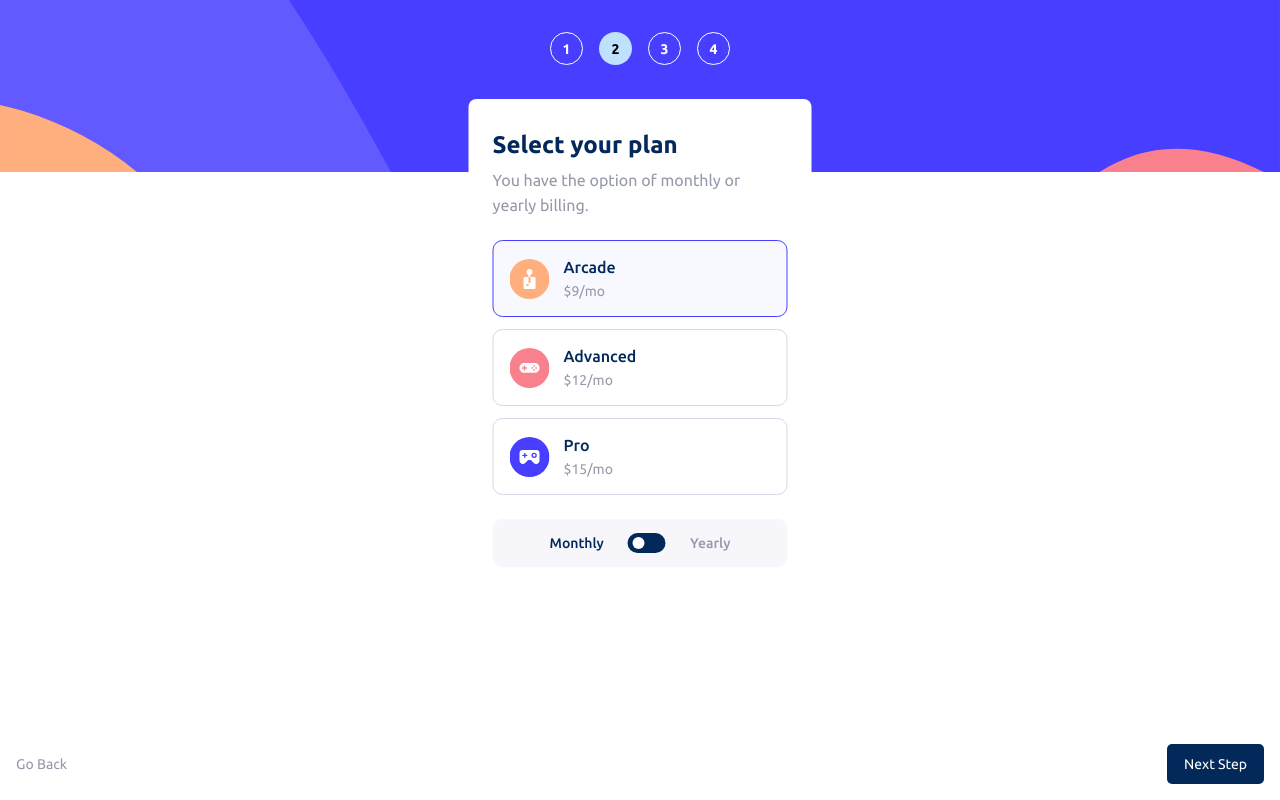
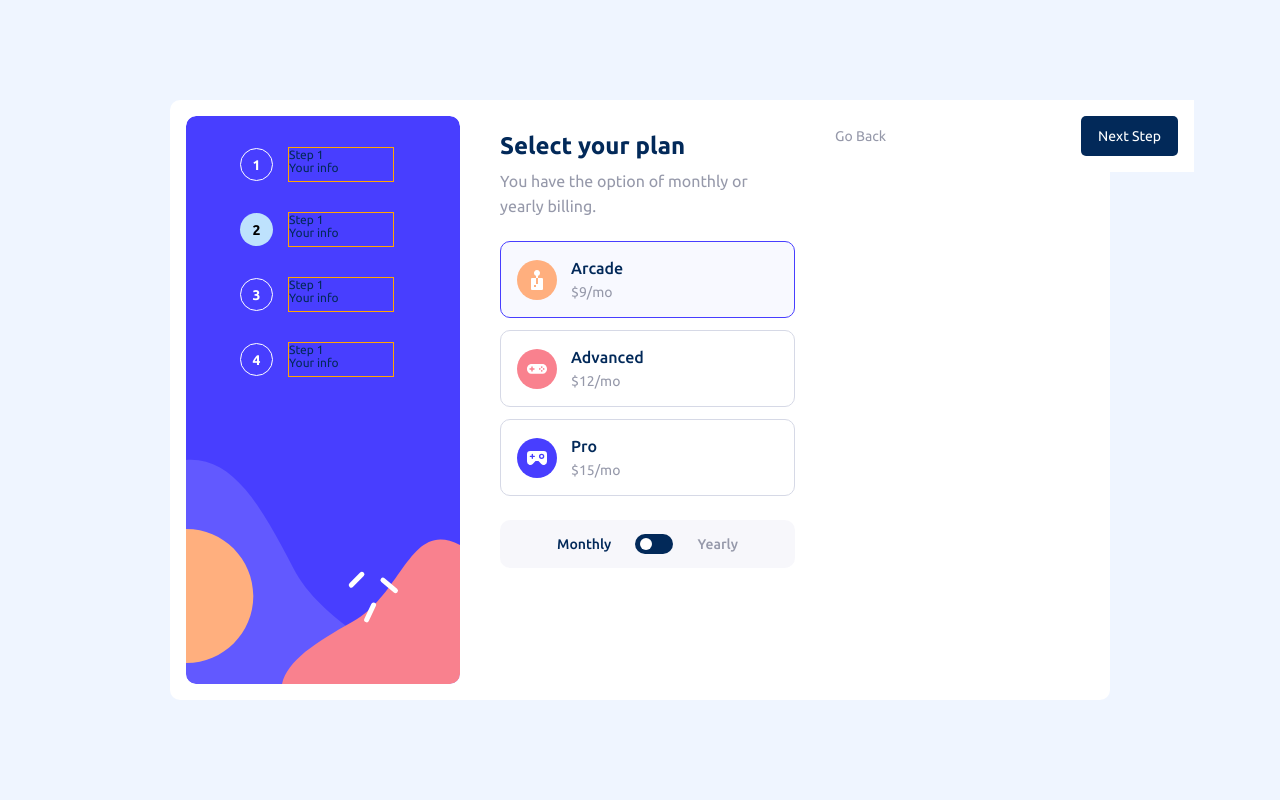
Before and after one commit to claystuart/multi-step-form, a React (Create React App) app: page /plan in a window 1280 px wide. Built offline with nearby package versions, Linux system fonts and the light colour scheme.

Commit message:
Improve 404.jsx.

```diff
--- a/src/App.jsx
+++ b/src/App.jsx
@@ -3,9 +3,9 @@ import { Routes, Route } from "react-router-dom"
 import Info from "./pages/PersonalInfo"
 import Plan from "./pages/Plan"
 import Addons from "./pages/AddOns"
-import NoPage from "./pages/404"
 import Finish from "./pages/Finish"
 import ThankYou from "./pages/ThankYou"
+import NoPage from "./pages/404"
 
 import Header from "./Header"
 import Footer from "./Footer"
@@ -27,7 +27,6 @@ export default function App() {
                 </Routes>
                 {/* End Routing */}
             </main>
-
             <Footer />
         </>
     )
--- a/src/Header.jsx
+++ b/src/Header.jsx
@@ -20,6 +20,7 @@ function Hyperlink({ to, children, ...props }) {
     const isActive = useMatch({ path: resolvedPath.pathname, end: true })
 
     return (
+        <div className="desktop">
             <div className={isActive ? "activeDiv" : ""}>
                 <Link
                     to={to}
@@ -28,5 +29,10 @@ function Hyperlink({ to, children, ...props }) {
                     {children}
                 </Link>
             </div>
+            <label className="desktop-information">
+                <p>Step 1</p>
+                <p>Your info</p>
+            </label>
+        </div >
     )
 }
--- a/src/css/header.css
+++ b/src/css/header.css
@@ -23,8 +23,9 @@ header {
   border: 1px solid white;
   border-radius: 50%;
   background-color: transparent;
-    display: grid;
-    place-items: center;
+  display: flex;
+  justify-content: center;
+  align-items: center;
   color: white;
   font-size: 14px;
   font-weight: bold;
@@ -38,6 +39,47 @@ header {
 }
 
 .activeDiv {
-    background: #BEE2FD;
+  background: #bee2fd;
   border-radius: 50%;
 }
+
+.desktop-information {
+  display: none;
+}
+
+@media (min-width: 768px) {
+  header {
+    background-image: url(../images/bg-sidebar-desktop.svg);
+    background-position-y: bottom;
+    min-width: 274px;
+    height: 568px;
+    margin: 16px;
+    border-radius: 10px;
+  }
+
+  .navbar {
+    flex-direction: column;
+    width: 153px;
+    height: 228px;
+    margin-left: 54px;
+  }
+
+  .activeDiv {
+    width: 33px;
+    height: 33px;
+    border: none;
+  }
+
+  .desktop {
+    display: flex;
+  }
+
+  .desktop-information {
+    height: 33px;
+    width: 153px;
+    display: block;
+    margin: 0;
+    margin-left: 16px;
+    outline: 1px solid orange;
+  }
+}
--- a/src/css/pagesStyling.css
+++ b/src/css/pagesStyling.css
@@ -10,7 +10,7 @@
 h1 {
   font-size: 24px;
   font-weight: bold;
-  color: #022959;
+  color: var(--denim);
 }
 
 h2 {
@@ -34,7 +34,7 @@ label {
   margin-top: 16px;
   font-size: 12px;
   font-weight: normal;
-  color: #022959;
+  color: var(--denim);
 }
 
 form:not(:first-child) {
@@ -59,3 +59,13 @@ input:placeholder-shown {
   font-weight: 500;
   color: #9699aa;
 }
+
+@media (min-width: 768px) {
+  .formContainer {
+    background-color: transparent;
+    width: 450px;
+    padding: 0;
+    margin-left: 100px;
+    margin-top: 56px;
+  }
+}
--- a/src/css/style.css
+++ b/src/css/style.css
@@ -1,4 +1,4 @@
-@import url('https://fonts.googleapis.com/css2?family=Ubuntu:wght@400;500;700&display=swap');
+@import url("https://fonts.googleapis.com/css2?family=Ubuntu:wght@400;500;700&display=swap");
 
 * {
   padding: 0;
@@ -6,9 +6,13 @@
   box-sizing: border-box;
 }
 
+:root {
+  --denim: #022959;
+}
+
 body {
-  font-family: 'Ubuntu', sans-serif;
-  background-color: #9699AA;
+  font-family: "Ubuntu", sans-serif;
+  background-color: #9699aa;
 }
 
 #root {
@@ -17,7 +21,7 @@ body {
   display: flex;
   flex-direction: column;
   justify-content: space-between;
-  background-color: #EFF5FF;
+  background-color: #eff5ff;
 }
 
 main {
@@ -27,12 +31,27 @@ main {
   transform: translateX(-50%);
 }
 
-@media(min-width: 768px) {
-  body{
-    background-color: #EFF5FF;
+@media (min-width: 768px) {
+  body {
+    background-color: #eff5ff;
+    width: 100vw;
+    height: 100vh;
+    display: flex;
+    justify-content: center;
+    align-items: center;
   }
 
-  #root{
+  #root {
     background-color: white;
+    display: flex;
+    flex-direction: row;
+    width: 940px;
+    min-height: 600px;
+    border-radius: 10px;
+  }
+
+  main {
+    position: static;
+    transform: none;
   }
 }
--- a/src/pages/404.jsx
+++ b/src/pages/404.jsx
@@ -9,10 +9,19 @@ export default function NoPage() {
     justifyContent: "center",
     alignItems: "center"
   }
+
+  let messageStyle = {
+    marginTop: 10,
+    textAlign: "center",
+    textTransform: "uppercase",
+    fontSize: 20,
+    color: "var(--denim)",
+    letterSpacing: 1.5
+  }
   return (
     <div style={noPageStyle}>
-      <h1 style={{fontSize: "60px"}}>404</h1>
-      <h2>No Page Found</h2>
+      <h1 style={{ fontSize: "60px" }}>404</h1>
+      <h2 style={messageStyle}>No Page Found</h2>
     </div>
   )
 };
```
Also changed, not shown: public/index.html (+5 -8 lines). Lines whose indentation alone changed are shown as unchanged.
